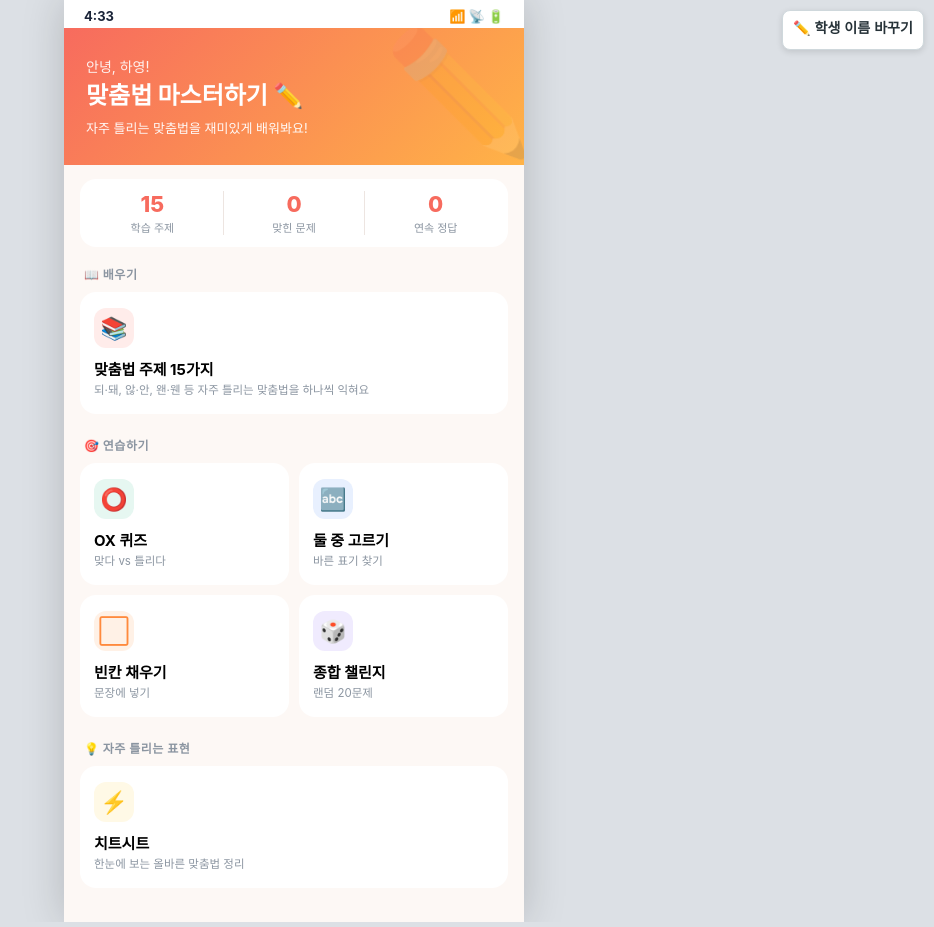
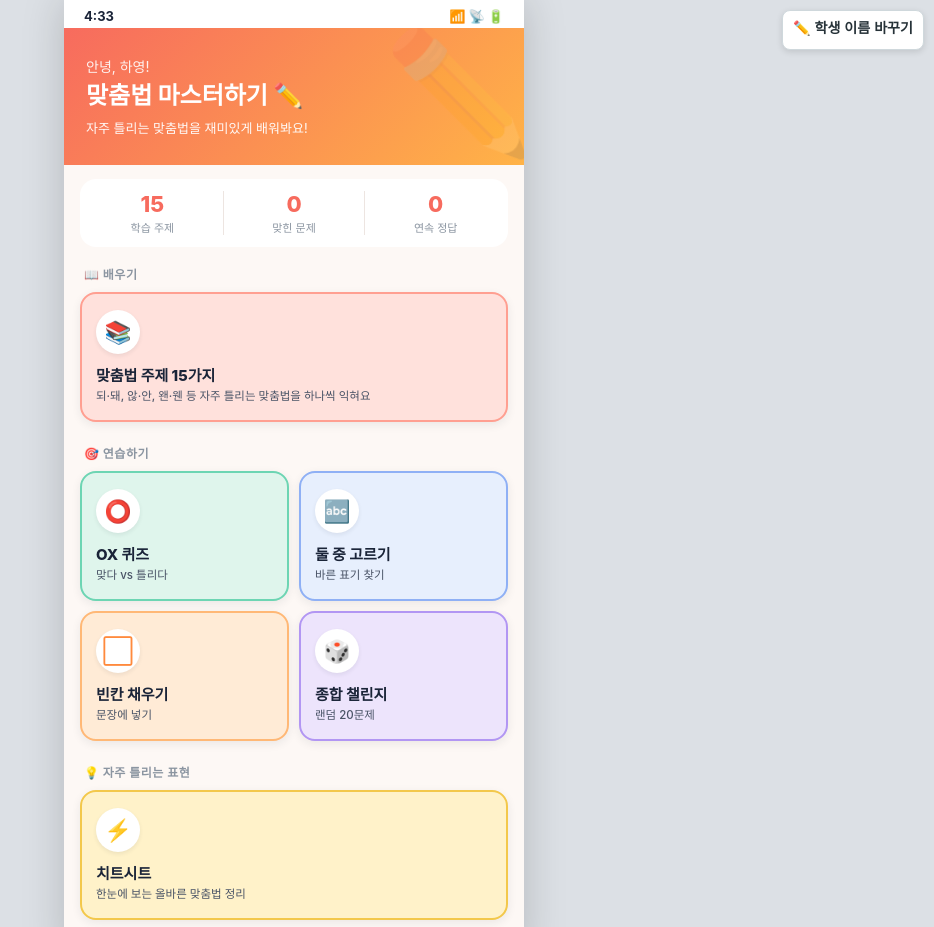
Before and after one commit to gkdid/hh-ai01, a plain HTML site: page 맞춤법연습앱/맞춤법연습앱.html in a window 1280 px wide. Shown: the top 927 px of the page, without its empty margins (346-1280 px from the left). Drawn offline with Linux system fonts and the light colour scheme.

Commit message:
3종 연습앱 메뉴 카드 색상 구분 강화
메뉴 카드가 모두 흰색이라 구분이 어렵던 문제 해결:
- 각 카드에 아이콘 색상 계열의 파스텔 배경 + 2.5px 테두리 적용
- 아이콘은 흰 원형 + 색상 이모지/글자로 대비 강화
- 그림자로 버튼 느낌, 누를 때 translateY 효과
- 시계·맞춤법·받아쓰기 홈 메뉴 일괄 적용

Co-Authored-By: Claude Opus 4.7 <noreply@anthropic.com>

```diff
--- a/맞춤법연습앱/맞춤법연습앱.html
+++ b/맞춤법연습앱/맞춤법연습앱.html
@@ -111,25 +111,37 @@ body{
   padding:16px 14px;
   cursor:pointer;
   text-align:left;
-  width:100%; border:none;
+  width:100%;
+  border:2.5px solid transparent;
   font-family:inherit;
-  transition:transform .12s;
+  transition:transform .12s, box-shadow .15s;
+  box-shadow:0 3px 10px rgba(26,36,56,0.08);
 }
-.menu-card:active{transform:scale(.97);}
+.menu-card:active{transform:translateY(2px); box-shadow:0 1px 4px rgba(26,36,56,0.1);}
 .menu-card.wide{grid-column:1 / span 2;}
 .mc-icon{
-  width:40px; height:40px; border-radius:12px;
+  width:44px; height:44px; border-radius:50%;
   display:flex; align-items:center; justify-content:center;
   font-size:22px; margin-bottom:10px;
+  background:#fff;
+  box-shadow:0 2px 4px rgba(26,36,56,0.08);
 }
-.mc-title{font-size:15px; font-weight:700; margin-bottom:3px;}
-.mc-desc{font-size:11.5px; color:var(--gray); line-height:1.4;}
-.ic-red{background:var(--primary-light); color:var(--primary);}
-.ic-green{background:var(--green-light); color:var(--green);}
-.ic-blue{background:var(--blue-light); color:var(--blue);}
-.ic-orange{background:var(--orange-light); color:var(--orange);}
-.ic-purple{background:var(--purple-light); color:var(--purple);}
-.ic-yellow{background:var(--yellow-light); color:#D97706;}
+.mc-title{font-size:15px; font-weight:800; margin-bottom:3px; color:var(--navy);}
+.mc-desc{font-size:11.5px; color:#495366; line-height:1.4; font-weight:500;}
+.ic-red{color:var(--primary);}
+.ic-green{color:var(--green);}
+.ic-blue{color:var(--blue);}
+.ic-orange{color:var(--orange);}
+.ic-purple{color:var(--purple);}
+.ic-yellow{color:#D97706;}
+
+/* 색상별 카드 테마 */
+.menu-card:has(.ic-red){ background:#FFE1DC; border-color:#FF9F91; }
+.menu-card:has(.ic-green){ background:#DFF5EC; border-color:#6DD5B3; }
+.menu-card:has(.ic-blue){ background:#E7EFFD; border-color:#8FB0F5; }
+.menu-card:has(.ic-orange){ background:#FFEBD6; border-color:#FFB876; }
+.menu-card:has(.ic-purple){ background:#EDE4FC; border-color:#B296F3; }
+.menu-card:has(.ic-yellow){ background:#FFF2C9; border-color:#F3C84B; }
 
 .content{padding:18px 16px;}
 .section-title{font-size:18px; font-weight:800; margin:4px 0 10px;}
```
Also changed, not shown: 받아쓰기연습앱/받아쓰기연습앱.html (+24 -12 lines), 시계연습앱/시계연습앱.html (+28 -16 lines).
